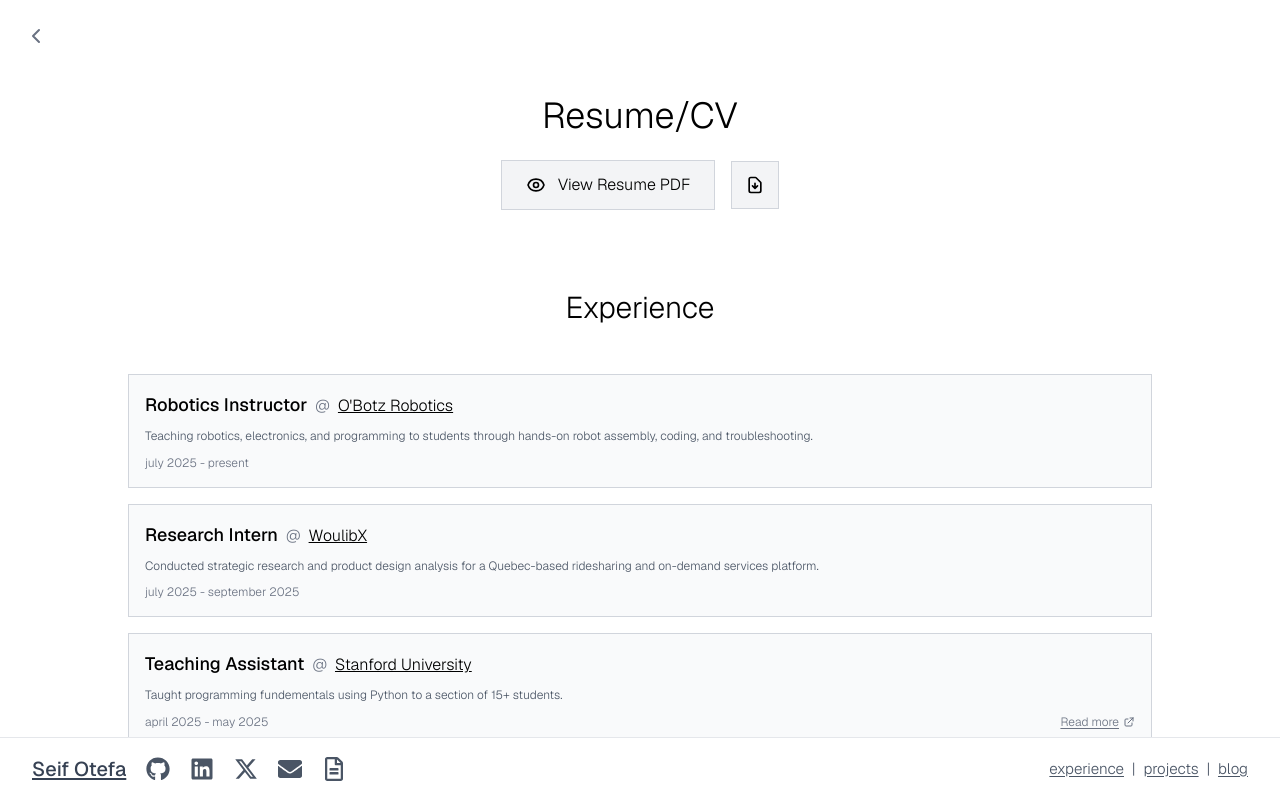
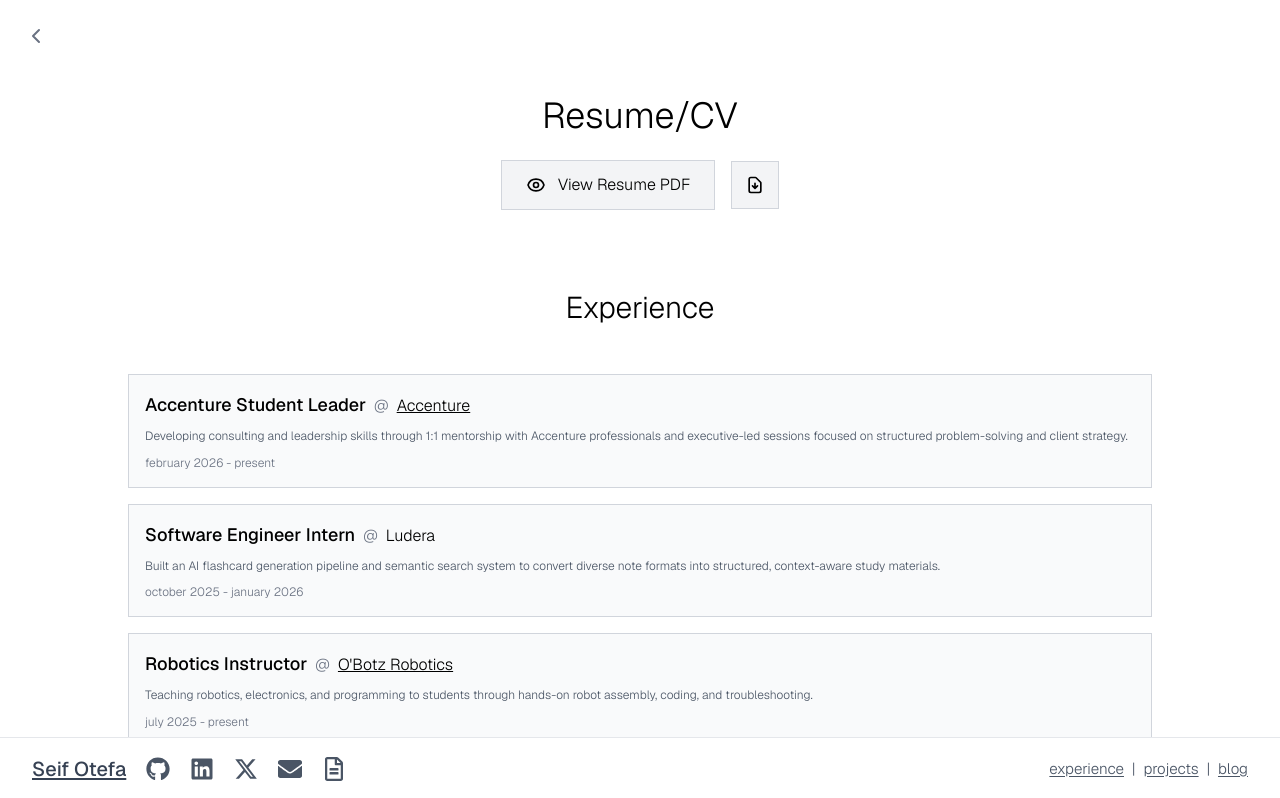
Before and after one commit to seifotefa/seif-portfolio-website, a React (Vite) app: page /experience in a window 1280 px wide. Shown: the top 798 px of the page. Built offline with nearby package versions, Linux system fonts and the light colour scheme.

Commit message:
add 2 experiences

```diff
--- a/src/components/sections/Experience.jsx
+++ b/src/components/sections/Experience.jsx
@@ -33,6 +33,27 @@ const education = [
 export const Experience = () => {
 
   const experiences = [
+    {
+      date: "february 2026 - present",
+      title: "Accenture Student Leader",
+      company: "Accenture",
+      companyLink: "https://www.accenture.com/",
+      description: "Developing consulting and leadership skills through 1:1 mentorship with Accenture professionals and executive-led sessions focused on structured problem-solving and client strategy.",
+      highlights: [
+        "Developed consulting and leadership skills through 1:1 mentorship with Accenture professionals and executive-led sessions focused on structured problem-solving and client strategy."
+      ]
+    },
+    {
+      date: "october 2025 - january 2026",
+      title: "Software Engineer Intern",
+      company: "Ludera",
+      description: "Built an AI flashcard generation pipeline and semantic search system to convert diverse note formats into structured, context-aware study materials.",
+      highlights: [
+        "Built an AI flashcard generation pipeline using spaCy for NLP preprocessing, PyMuPDF for PDF and Markdown extraction, and Python for handling raw text, enabling conversion of diverse note formats into clean, structured data.",
+        "Implemented embeddings and semantic search using vector databases (pgvector) to store and retrieve chunked note sections, ensuring accurate context-aware flashcard generation.",
+        "Prototyped and tested lightweight open-source LLMs (7B–13B) from Hugging Face for Q&A generation, improving note-to-flashcard throughput to process 100+ chunks per hour while maintaining high-quality outputs."
+      ]
+    },
     {
       date: "july 2025 - present",
       title: "Robotics Instructor",
@@ -174,7 +195,11 @@ export const Experience = () => {
                                   <div className="flex items-baseline gap-2 mb-2 flex-wrap">
                                       <h4 className="text-lg font-medium text-black">{exp.title}</h4>
                                       <span className="text-gray-500">@</span>
-                                      <a href={exp.companyLink} target="_blank" rel="noreferrer" className="text-black hover:text-gray-600 underline text-base">{exp.company}</a>
+                                      {exp.companyLink ? (
+                                        <a href={exp.companyLink} target="_blank" rel="noreferrer" className="text-black hover:text-gray-600 underline text-base">{exp.company}</a>
+                                      ) : (
+                                        <span className="text-black text-base">{exp.company}</span>
+                                      )}
                                   </div>
 
                                   <p className="text-gray-600 text-xs leading-relaxed mb-2">{exp.description}</p>
```
